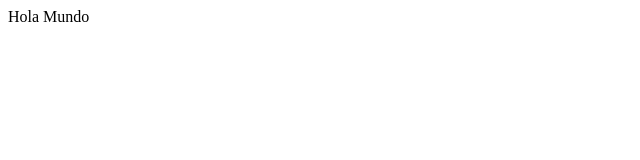
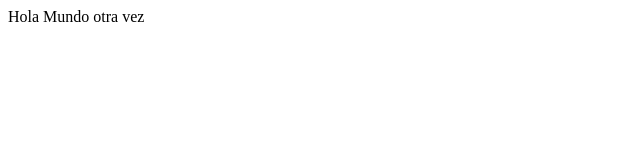
Before and after one commit to sergioAndresCastaneda/PruebaCursoGit2, a plain HTML site: page index.html in a window 1280 px wide. Shown: the full height of the page, 0-640 px from the left. Drawn offline with Linux system fonts and the light colour scheme.

Commit message:
Update index.html

```diff
--- a/index.html
+++ b/index.html
@@ -6,6 +6,6 @@
     <title>Git_VScode-v1</title>
 </head>
 <body>
-    <div>Hola Mundo</div>
+    <div>Hola Mundo otra vez</div>
 </body>
 </html>
```
